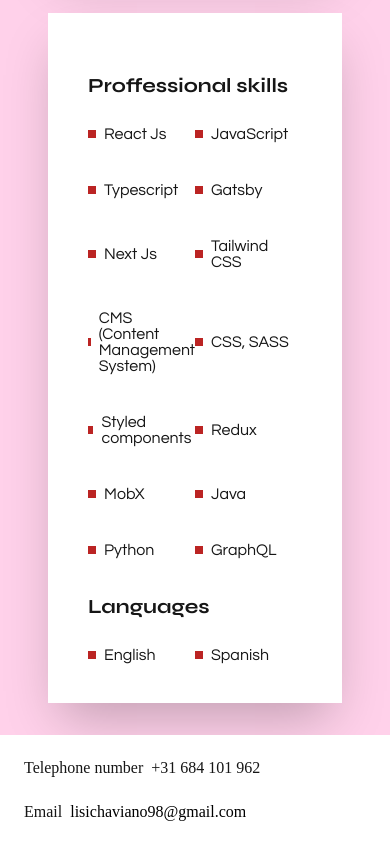
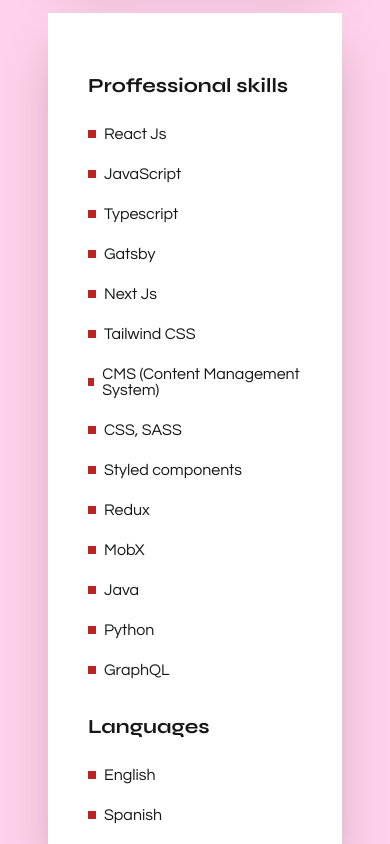
Before and after one commit to lisichaviano/portfolio-lisandra, a Next.js app: page /resume in a window 390 px wide. Shown: the part 3980-4824 px from the top of the page. Built offline with nearby package versions, Linux system fonts and the light colour scheme.

Commit message:
Make the SkillsCard responsive

```diff
--- a/src/components/SkillsCard/index.tsx
+++ b/src/components/SkillsCard/index.tsx
@@ -9,9 +9,9 @@
       <div className="flex flex-col gap-2">
         <p className="text-xl md:text-2xl font-syne">Proffessional skills</p>
 
-        <div className="flex flex-wrap gap-y-10">
+        <div className="flex max-md:flex-col flex-wrap gap-6 md:gap-y-10">
           {skills.map((skill) => (
-            <div className="flex gap-2 w-1/2 items-center">
+            <div className="flex gap-2 md:w-1/2 items-center">
               <div className="bg-firebrick w-2 h-2 md:w-4 md:h-4 overflow-hidden" />
               <span className="text-md">{skill}</span>
             </div>
@@ -20,9 +20,9 @@
       </div>
       <div className="flex flex-col gap-2">
         <p className="text-xl md:text-2xl font-syne">Languages</p>
-        <div className="flex">
+        <div className="flex max-md:flex-col max-md:gap-6">
           {languages.map((language) => (
-            <div className="flex gap-2 w-1/2 items-center">
+            <div className="flex gap-2 md:w-1/2 items-center">
               <div className="bg-firebrick w-2 h-2 md:w-4 md:h-4 overflow-hidden" />
               <span>{language}</span>
             </div>
```
